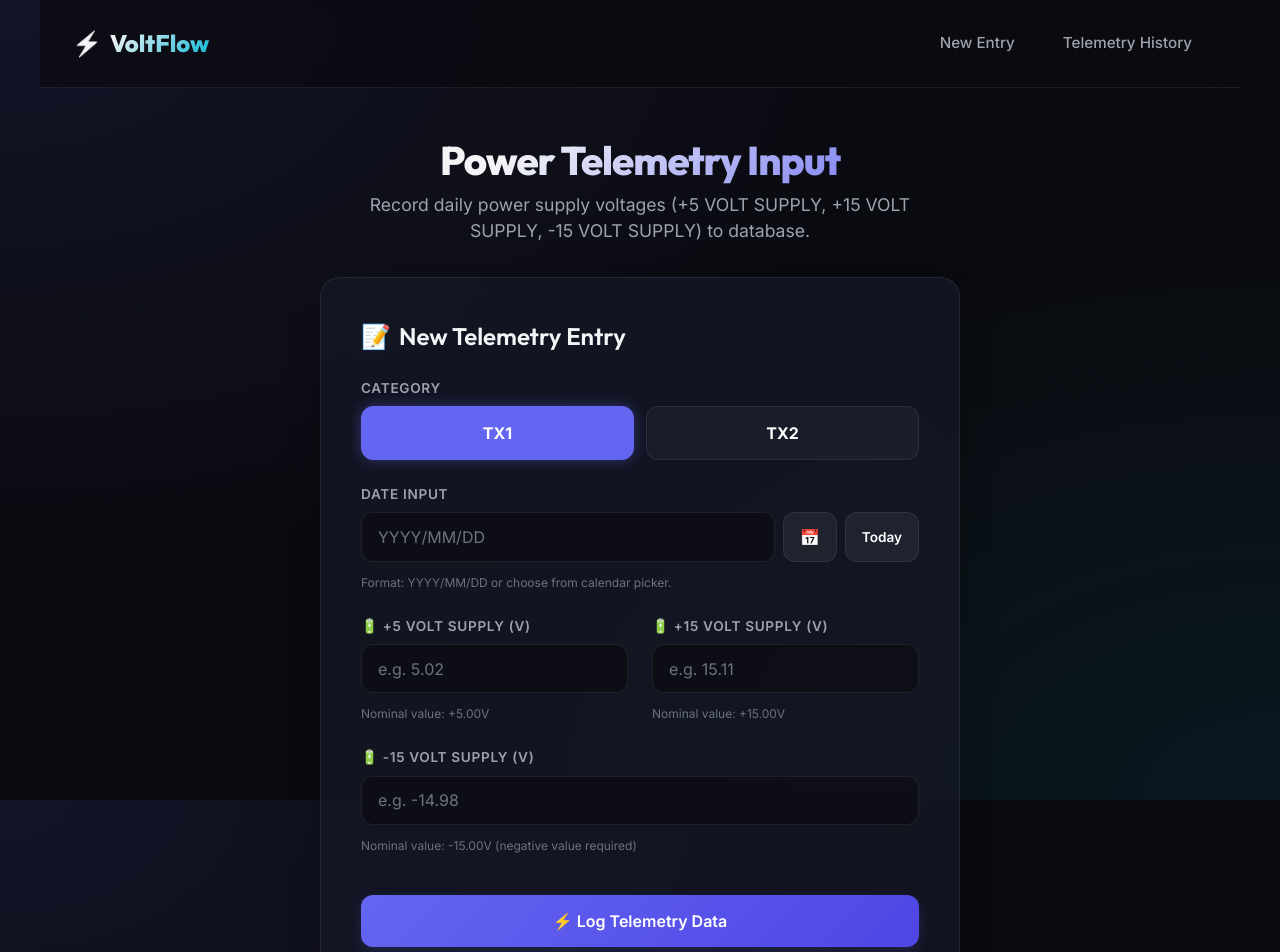
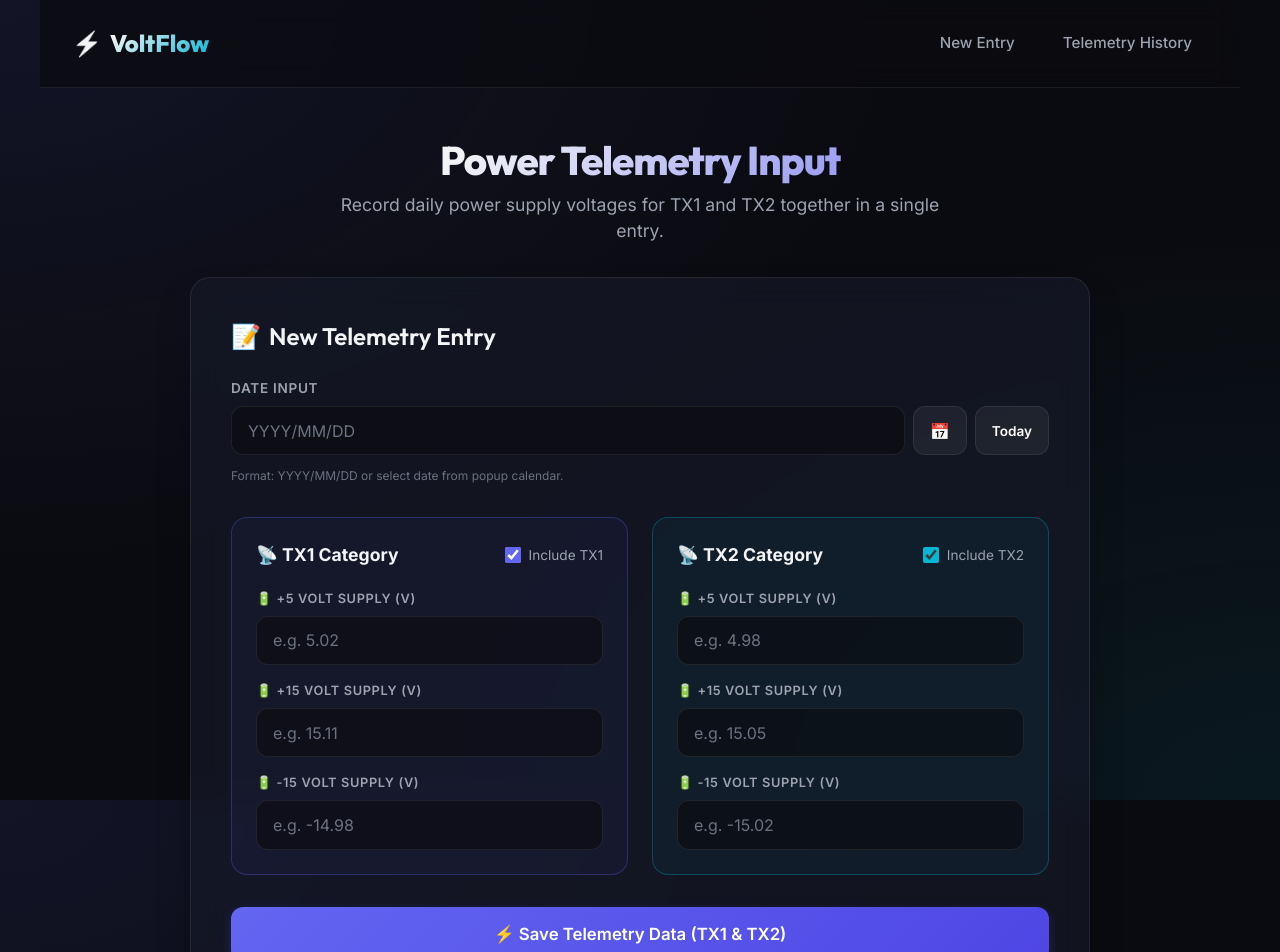
Before and after one commit to natanaelkumentas/meter-reading, a Next.js app: page / in a window 1280 px wide. Shown: the top 952 px of the page. Built offline with nearby package versions, Linux system fonts and the light colour scheme; no server answers.

Commit message:
feat: support saving TX1 and TX2 telemetry readings together in a single form submit

```diff
--- a/src/app/page.tsx
+++ b/src/app/page.tsx
@@ -1,16 +1,27 @@
 'use client';
 
 import React, { useState, useRef, useTransition } from 'react';
-import { addReading } from './actions';
+import { saveDailyReadings } from './actions';
 import Link from 'next/link';
 import CalendarModal from '@/components/CalendarModal';
 
 export default function InputForm() {
   const [dateStr, setDateStr] = useState('');
-  const [val5, setVal5] = useState('');
-  const [val15, setVal15] = useState('');
-  const [valNeg15, setValNeg15] = useState('');
-  const [category, setCategory] = useState<'TX1' | 'TX2'>('TX1');
+
+  // Enable checkboxes for TX1 and TX2
+  const [enableTx1, setEnableTx1] = useState(true);
+  const [enableTx2, setEnableTx2] = useState(true);
+
+  // TX1 Supply Inputs
+  const [tx1_v5, setTx1_v5] = useState('');
+  const [tx1_v15, setTx1_v15] = useState('');
+  const [tx1_vNeg15, setTx1_vNeg15] = useState('');
+
+  // TX2 Supply Inputs
+  const [tx2_v5, setTx2_v5] = useState('');
+  const [tx2_v15, setTx2_v15] = useState('');
+  const [tx2_vNeg15, setTx2_vNeg15] = useState('');
+
   const [isCalendarOpen, setIsCalendarOpen] = useState(false);
 
   // Status feedback state
@@ -58,16 +69,12 @@ export default function InputForm() {
   // Handles text input date change
   const handleDateTextChange = (e: React.ChangeEvent<HTMLInputElement>) => {
     let value = e.target.value;
-
-    // Auto-insert slashes for easier typing
     value = value.replace(/[^0-9/]/g, ''); // Allow only digits and slashes
     if (value.length === 4 && !value.includes('/')) {
       value = value + '/';
     } else if (value.length === 7 && value.split('/').length === 2) {
       value = value + '/';
     }
-
-    // Cap length at 10 (yyyy/mm/dd)
     if (value.length <= 10) {
       setDateStr(value);
     }
@@ -79,13 +86,11 @@ export default function InputForm() {
       try {
         hiddenDateInputRef.current.showPicker();
       } catch (err) {
-        // Fallback for older browsers
         hiddenDateInputRef.current.click();
       }
     }
   };
 
-  // Handle value selection from hidden calendar picker
   const handleHiddenDateChange = (e: React.ChangeEvent<HTMLInputElement>) => {
     const rawVal = e.target.value; // YYYY-MM-DD
     if (rawVal) {
@@ -96,56 +101,86 @@ export default function InputForm() {
     }
   };
 
-  // Submit handler
+  // Submit handler for saving TX1 and TX2 together
   const handleSubmit = async (e: React.FormEvent) => {
     e.preventDefault();
     setStatus({ type: null, message: '' });
 
-    // Validate date format
     if (!isValidDate(dateStr)) {
       setStatus({
         type: 'error',
-        message: 'Please enter a valid date in the format YYYY/MM/DD or use the calendar.',
+        message: 'Please enter a valid date in the format YYYY/MM/DD or select from calendar.',
       });
       return;
     }
 
-    // Convert values
-    const num5 = parseFloat(val5);
-    const num15 = parseFloat(val15);
-    const numNeg15 = parseFloat(valNeg15);
-
-    if (isNaN(num5) || isNaN(num15) || isNaN(numNeg15)) {
+    if (!enableTx1 && !enableTx2) {
       setStatus({
         type: 'error',
-        message: 'All voltages must be valid numbers.',
+        message: 'Please enable and fill in voltage values for at least TX1 or TX2.',
       });
       return;
     }
 
-    // Submitting through server action inside useTransition
-    startTransition(async () => {
-      // Reformat slash date to standard hyphen date for DB ingestion
-      const dbDate = dateStr.replace(/\//g, '-');
-
-      const res = await addReading({
-        date: dbDate,
-        category: category,
+    let tx1Data: { val_plus_5: number; val_plus_15: number; val_minus_15: number } | undefined;
+    if (enableTx1) {
+      const num5 = parseFloat(tx1_v5);
+      const num15 = parseFloat(tx1_v15);
+      const numNeg15 = parseFloat(tx1_vNeg15);
+      if (isNaN(num5) || isNaN(num15) || isNaN(numNeg15)) {
+        setStatus({
+          type: 'error',
+          message: 'All TX1 voltage values must be valid numbers.',
+        });
+        return;
+      }
+      tx1Data = {
         val_plus_5: num5,
         val_plus_15: num15,
         val_minus_15: numNeg15,
+      };
+    }
+
+    let tx2Data: { val_plus_5: number; val_plus_15: number; val_minus_15: number } | undefined;
+    if (enableTx2) {
+      const num5 = parseFloat(tx2_v5);
+      const num15 = parseFloat(tx2_v15);
+      const numNeg15 = parseFloat(tx2_vNeg15);
+      if (isNaN(num5) || isNaN(num15) || isNaN(numNeg15)) {
+        setStatus({
+          type: 'error',
+          message: 'All TX2 voltage values must be valid numbers.',
+        });
+        return;
+      }
+      tx2Data = {
+        val_plus_5: num5,
+        val_plus_15: num15,
+        val_minus_15: numNeg15,
+      };
+    }
+
+    startTransition(async () => {
+      const dbDate = dateStr.replace(/\//g, '-');
+      const res = await saveDailyReadings({
+        date: dbDate,
+        tx1: tx1Data,
+        tx2: tx2Data,
       });
 
       if (res.success) {
         setStatus({
           type: 'success',
-          message: 'Data successfully recorded and logged to Supabase!',
+          message: 'Telemetry data for TX1 & TX2 successfully logged to Supabase!',
         });
         // Clear forms
         setDateStr('');
-        setVal5('');
-        setVal15('');
-        setValNeg15('');
+        setTx1_v5('');
+        setTx1_v15('');
+        setTx1_vNeg15('');
+        setTx2_v5('');
+        setTx2_v15('');
+        setTx2_vNeg15('');
       } else {
         setStatus({
           type: 'error',
@@ -156,13 +191,13 @@ export default function InputForm() {
   };
 
   return (
-    <div style={{ maxWidth: '640px', margin: '0 auto', width: '100%' }}>
+    <div style={{ maxWidth: '900px', margin: '0 auto', width: '100%' }}>
       <div style={{ marginBottom: '2rem', textAlign: 'center' }}>
         <h1 className="gradient-text" style={{ fontSize: '2.5rem', fontWeight: 800 }}>
           Power Telemetry Input
         </h1>
         <p className="section-desc" style={{ margin: '0.5rem auto 0 auto' }}>
-          Record daily power supply voltages (+5 VOLT SUPPLY, +15 VOLT SUPPLY, -15 VOLT SUPPLY) to database.
+          Record daily power supply voltages for TX1 and TX2 together in a single entry.
         </p>
       </div>
 
@@ -184,51 +219,8 @@ export default function InputForm() {
         )}
 
         <form onSubmit={handleSubmit}>
-          <div className="form-grid">
-
-            {/* Category Selector (TX1 vs TX2) */}
-            <div className="form-group full-width">
-              <label className="form-label">
-                Category
-              </label>
-              <div style={{ display: 'flex', gap: '0.75rem' }}>
-                <button
-                  type="button"
-                  onClick={() => setCategory('TX1')}
-                  className="btn"
-                  style={{
-                    flex: 1,
-                    background: category === 'TX1' ? 'var(--color-primary)' : 'rgba(255,255,255,0.04)',
-                    border: category === 'TX1' ? '1px solid var(--color-primary)' : '1px solid var(--border-color)',
-                    color: '#ffffff',
-                    fontWeight: 700,
-                    boxShadow: category === 'TX1' ? '0 0 14px rgba(99, 102, 241, 0.4)' : 'none',
-                  }}
-                  disabled={isPending}
-                >
-                  TX1
-                </button>
-                <button
-                  type="button"
-                  onClick={() => setCategory('TX2')}
-                  className="btn"
-                  style={{
-                    flex: 1,
-                    background: category === 'TX2' ? 'var(--color-accent)' : 'rgba(255,255,255,0.04)',
-                    border: category === 'TX2' ? '1px solid var(--color-accent)' : '1px solid var(--border-color)',
-                    color: '#ffffff',
-                    fontWeight: 700,
-                    boxShadow: category === 'TX2' ? '0 0 14px rgba(6, 182, 212, 0.4)' : 'none',
-                  }}
-                  disabled={isPending}
-                >
-                  TX2
-                </button>
-              </div>
-            </div>
-
-            {/* Date Picker Input */}
-            <div className="form-group full-width">
+          {/* Date Picker Section */}
+          <div className="form-group full-width" style={{ marginBottom: '2rem' }}>
             <label htmlFor="date" className="form-label">
               Date Input
             </label>
@@ -244,7 +236,6 @@ export default function InputForm() {
                 required
               />
 
-                {/* Hidden Native Calendar Picker */}
               <input
                 type="date"
                 ref={hiddenDateInputRef}
@@ -273,79 +264,177 @@ export default function InputForm() {
                 Today
               </button>
             </div>
-              <span className="helper-text">Format: YYYY/MM/DD or choose from calendar picker.</span>
+            <span className="helper-text">Format: YYYY/MM/DD or select date from popup calendar.</span>
           </div>
 
-            {/* +5 VOLT SUPPLY Input */}
+          {/* Grid Layout for TX1 & TX2 Inputs */}
+          <div style={{ display: 'grid', gridTemplateColumns: 'repeat(auto-fit, minmax(380px, 1fr))', gap: '1.5rem', marginBottom: '2rem' }}>
+
+            {/* TX1 SECTION CARD */}
+            <div style={{ background: 'rgba(99, 102, 241, 0.05)', border: `1px solid ${enableTx1 ? 'rgba(99, 102, 241, 0.3)' : 'var(--border-color)'}`, borderRadius: '16px', padding: '1.5rem', opacity: enableTx1 ? 1 : 0.6, transition: 'var(--transition-smooth)' }}>
+              <div style={{ display: 'flex', justifyContent: 'space-between', alignItems: 'center', marginBottom: '1.25rem' }}>
+                <h3 style={{ fontSize: '1.1rem', color: 'var(--text-primary)', fontWeight: 700, display: 'flex', alignItems: 'center', gap: '0.5rem' }}>
+                  📡 TX1 Category
+                </h3>
+                <label style={{ display: 'flex', alignItems: 'center', gap: '0.5rem', fontSize: '0.85rem', color: 'var(--text-secondary)', cursor: 'pointer' }}>
+                  <input
+                    type="checkbox"
+                    checked={enableTx1}
+                    onChange={(e) => setEnableTx1(e.target.checked)}
+                    style={{ accentColor: 'var(--color-primary)', width: '16px', height: '16px', cursor: 'pointer' }}
+                  />
+                  Include TX1
+                </label>
+              </div>
+
+              {enableTx1 && (
+                <div style={{ display: 'flex', flexDirection: 'column', gap: '1rem' }}>
                   <div className="form-group">
-              <label htmlFor="val5" className="form-label">
+                    <label htmlFor="tx1_v5" className="form-label" style={{ fontSize: '0.8rem' }}>
                       🔋 +5 VOLT SUPPLY (V)
                     </label>
                     <input
                       type="number"
-                id="val5"
+                      id="tx1_v5"
                       className="input-control"
                       placeholder="e.g. 5.02"
                       step="0.01"
                       min="0"
                       max="10"
-                value={val5}
-                onChange={(e) => setVal5(e.target.value)}
+                      value={tx1_v5}
+                      onChange={(e) => setTx1_v5(e.target.value)}
                       disabled={isPending}
-                required
+                      required={enableTx1}
                     />
-              <span className="helper-text">Nominal value: +5.00V</span>
                   </div>
 
-            {/* +15 VOLT SUPPLY Input */}
                   <div className="form-group">
-              <label htmlFor="val15" className="form-label">
+                    <label htmlFor="tx1_v15" className="form-label" style={{ fontSize: '0.8rem' }}>
                       🔋 +15 VOLT SUPPLY (V)
                     </label>
                     <input
                       type="number"
-                id="val15"
+                      id="tx1_v15"
                       className="input-control"
                       placeholder="e.g. 15.11"
                       step="0.01"
                       min="0"
                       max="30"
-                value={val15}
-                onChange={(e) => setVal15(e.target.value)}
+                      value={tx1_v15}
+                      onChange={(e) => setTx1_v15(e.target.value)}
                       disabled={isPending}
-                required
+                      required={enableTx1}
                     />
-              <span className="helper-text">Nominal value: +15.00V</span>
                   </div>
 
-            {/* -15 VOLT SUPPLY Input */}
-            <div className="form-group full-width">
-              <label htmlFor="valNeg15" className="form-label">
+                  <div className="form-group">
+                    <label htmlFor="tx1_vNeg15" className="form-label" style={{ fontSize: '0.8rem' }}>
                       🔋 -15 VOLT SUPPLY (V)
                     </label>
                     <input
                       type="number"
-                id="valNeg15"
+                      id="tx1_vNeg15"
                       className="input-control"
                       placeholder="e.g. -14.98"
                       step="0.01"
                       min="-30"
                       max="0"
-                value={valNeg15}
-                onChange={(e) => setValNeg15(e.target.value)}
+                      value={tx1_vNeg15}
+                      onChange={(e) => setTx1_vNeg15(e.target.value)}
                       disabled={isPending}
-                required
+                      required={enableTx1}
                     />
-              <span className="helper-text">Nominal value: -15.00V (negative value required)</span>
+                  </div>
+                </div>
+              )}
             </div>
 
-            {/* Submit Button */}
-            <div className="form-group full-width" style={{ marginTop: '1rem' }}>
-              <button type="submit" className="btn" disabled={isPending}>
-                {isPending ? 'Logging Telemetry...' : '⚡ Log Telemetry Data'}
-              </button>
+            {/* TX2 SECTION CARD */}
+            <div style={{ background: 'rgba(6, 182, 212, 0.05)', border: `1px solid ${enableTx2 ? 'rgba(6, 182, 212, 0.3)' : 'var(--border-color)'}`, borderRadius: '16px', padding: '1.5rem', opacity: enableTx2 ? 1 : 0.6, transition: 'var(--transition-smooth)' }}>
+              <div style={{ display: 'flex', justifyContent: 'space-between', alignItems: 'center', marginBottom: '1.25rem' }}>
+                <h3 style={{ fontSize: '1.1rem', color: 'var(--text-primary)', fontWeight: 700, display: 'flex', alignItems: 'center', gap: '0.5rem' }}>
+                  📡 TX2 Category
+                </h3>
+                <label style={{ display: 'flex', alignItems: 'center', gap: '0.5rem', fontSize: '0.85rem', color: 'var(--text-secondary)', cursor: 'pointer' }}>
+                  <input
+                    type="checkbox"
+                    checked={enableTx2}
+                    onChange={(e) => setEnableTx2(e.target.checked)}
+                    style={{ accentColor: 'var(--color-accent)', width: '16px', height: '16px', cursor: 'pointer' }}
+                  />
+                  Include TX2
+                </label>
               </div>
 
+              {enableTx2 && (
+                <div style={{ display: 'flex', flexDirection: 'column', gap: '1rem' }}>
+                  <div className="form-group">
+                    <label htmlFor="tx2_v5" className="form-label" style={{ fontSize: '0.8rem' }}>
+                      🔋 +5 VOLT SUPPLY (V)
+                    </label>
+                    <input
+                      type="number"
+                      id="tx2_v5"
+                      className="input-control"
+                      placeholder="e.g. 4.98"
+                      step="0.01"
+                      min="0"
+                      max="10"
+                      value={tx2_v5}
+                      onChange={(e) => setTx2_v5(e.target.value)}
+                      disabled={isPending}
+                      required={enableTx2}
+                    />
+                  </div>
+
+                  <div className="form-group">
+                    <label htmlFor="tx2_v15" className="form-label" style={{ fontSize: '0.8rem' }}>
+                      🔋 +15 VOLT SUPPLY (V)
+                    </label>
+                    <input
+                      type="number"
+                      id="tx2_v15"
+                      className="input-control"
+                      placeholder="e.g. 15.05"
+                      step="0.01"
+                      min="0"
+                      max="30"
+                      value={tx2_v15}
+                      onChange={(e) => setTx2_v15(e.target.value)}
+                      disabled={isPending}
+                      required={enableTx2}
+                    />
+                  </div>
+
+                  <div className="form-group">
+                    <label htmlFor="tx2_vNeg15" className="form-label" style={{ fontSize: '0.8rem' }}>
+                      🔋 -15 VOLT SUPPLY (V)
+                    </label>
+                    <input
+                      type="number"
+                      id="tx2_vNeg15"
+                      className="input-control"
+                      placeholder="e.g. -15.02"
+                      step="0.01"
+                      min="-30"
+                      max="0"
+                      value={tx2_vNeg15}
+                      onChange={(e) => setTx2_vNeg15(e.target.value)}
+                      disabled={isPending}
+                      required={enableTx2}
+                    />
+                  </div>
+                </div>
+              )}
+            </div>
+
+          </div>
+
+          {/* Save Button */}
+          <div className="form-group full-width">
+            <button type="submit" className="btn" disabled={isPending} style={{ padding: '1.1rem', fontSize: '1.05rem' }}>
+              {isPending ? 'Logging Telemetry Data...' : '⚡ Save Telemetry Data (TX1 & TX2)'}
+            </button>
           </div>
         </form>
       </div>
@@ -358,6 +447,7 @@ export default function InputForm() {
           </Link>
         </p>
       </div>
+
       <CalendarModal
         isOpen={isCalendarOpen}
         onClose={() => setIsCalendarOpen(false)}
```
Also changed, not shown: src/app/actions.ts (+81 -31 lines). Lines whose indentation alone changed are shown as unchanged.
